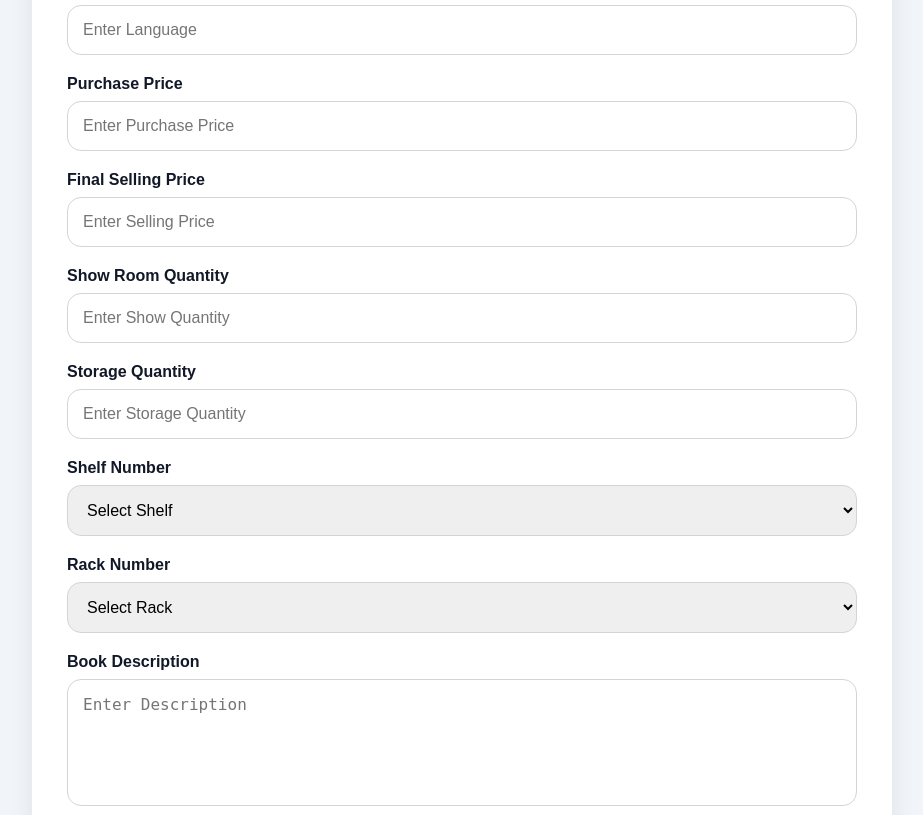
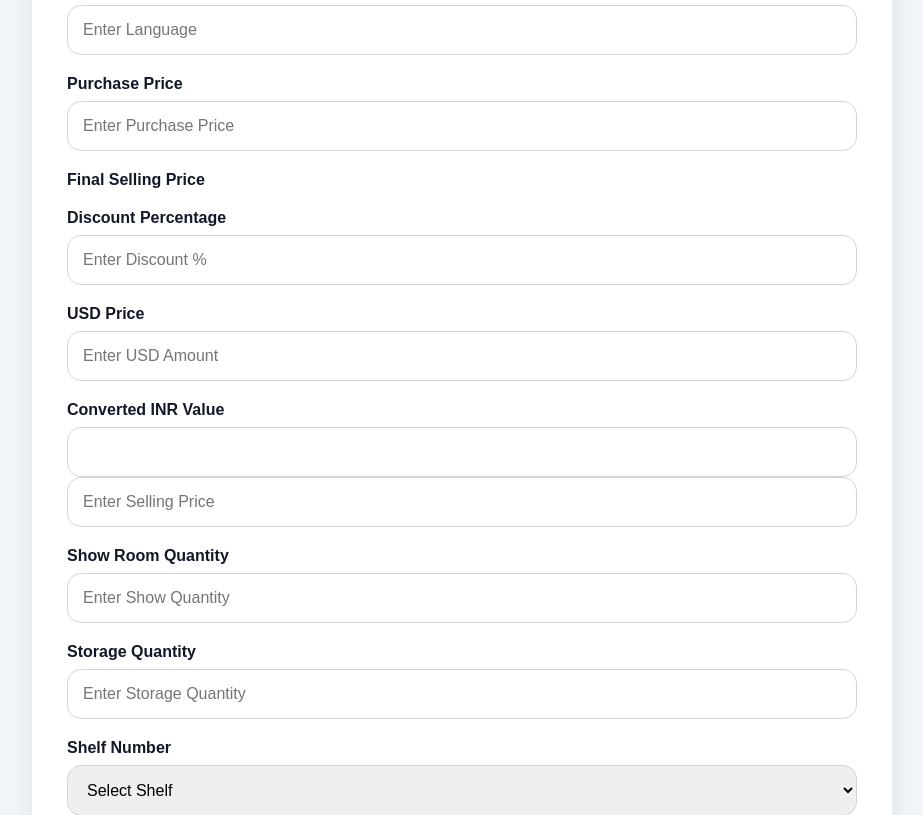
Before and after one commit to srbhagavathkrishna-oss/SNG-BOOK-STORE, a Flask app: page /add-book in a window 1280 px wide. Shown: the part 832-1647 px from the top of the page, without its empty margins (318-1241 px from the left). Run offline with Flask 3, Linux system fonts and the light colour scheme.

```diff
--- a/templates/add_book.html
+++ b/templates/add_book.html
@@ -109,7 +109,43 @@
                 Final Selling Price
 
             </label>
+            <!-- DISCOUNT -->
 
+        <label>
+
+    Discount Percentage
+
+</label>
+
+<input type="number"
+       id="discount"
+       placeholder="Enter Discount %"
+       oninput="calculatePrice()">
+
+<!-- USD PRICE -->
+
+<label>
+
+    USD Price
+
+</label>
+
+<input type="number"
+       id="usd_price"
+       placeholder="Enter USD Amount"
+       oninput="convertCurrency()">
+
+<!-- INR CONVERSION -->
+
+<label>
+
+    Converted INR Value
+
+</label>
+
+<input type="text"
+       id="converted_inr"
+       readonly>
             <input type="number"
                    step="0.01"
                    name="final_price"
@@ -412,5 +448,84 @@ textarea{
 }
 
 </style>
+<script>
 
+/* DISCOUNT */
+
+function calculatePrice(){
+
+    let purchase = parseFloat(
+
+        document.querySelector(
+            'input[name="purchase_price"]'
+        ).value
+
+    ) || 0;
+
+    let discount = parseFloat(
+
+        document.getElementById(
+            "discount"
+        ).value
+
+    ) || 0;
+
+    let finalPrice =
+
+        purchase -
+        ((purchase * discount) / 100);
+
+    document.querySelector(
+
+        'input[name="final_price"]'
+
+    ).value = finalPrice.toFixed(2);
+
+}
+
+/* USD TO INR */
+
+async function convertCurrency(){
+
+    let usd = parseFloat(
+
+        document.getElementById(
+            "usd_price"
+        ).value
+
+    ) || 0;
+
+    try{
+
+        let response = await fetch(
+
+            "https://api.exchangerate-api.com/v4/latest/USD"
+
+        );
+
+        let data = await response.json();
+
+        let rate = data.rates.INR;
+
+        let inr = usd * rate;
+
+        document.getElementById(
+
+            "converted_inr"
+
+        ).value =
+
+        "₹" + inr.toFixed(2);
+
+    }
+
+    catch(error){
+
+        console.log(error);
+
+    }
+
+}
+
+</script>
 {% endblock %}
```
